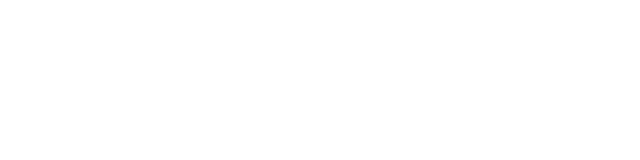
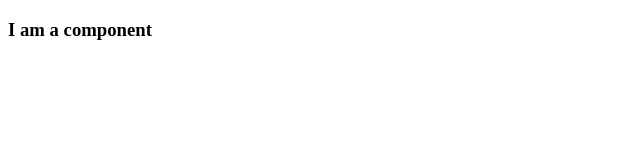
Before and after one commit to tejassheth/angular_practice, an Angular app in the folder udemy_cource_practice/my-frist-project/: page / in a window 1280 px wide. Shown: the top 160 px of the page, without its empty margins (0-640 px from the left). Built offline with nearby package versions, Linux system fonts and the light colour scheme.

Commit message:
Update the app component html

```diff
--- a/udemy_cource_practice/my-frist-project/src/app/app.component.html
+++ b/udemy_cource_practice/my-frist-project/src/app/app.component.html
@@ -0,0 +1 @@
+<h3>I am a component</h3>
```
